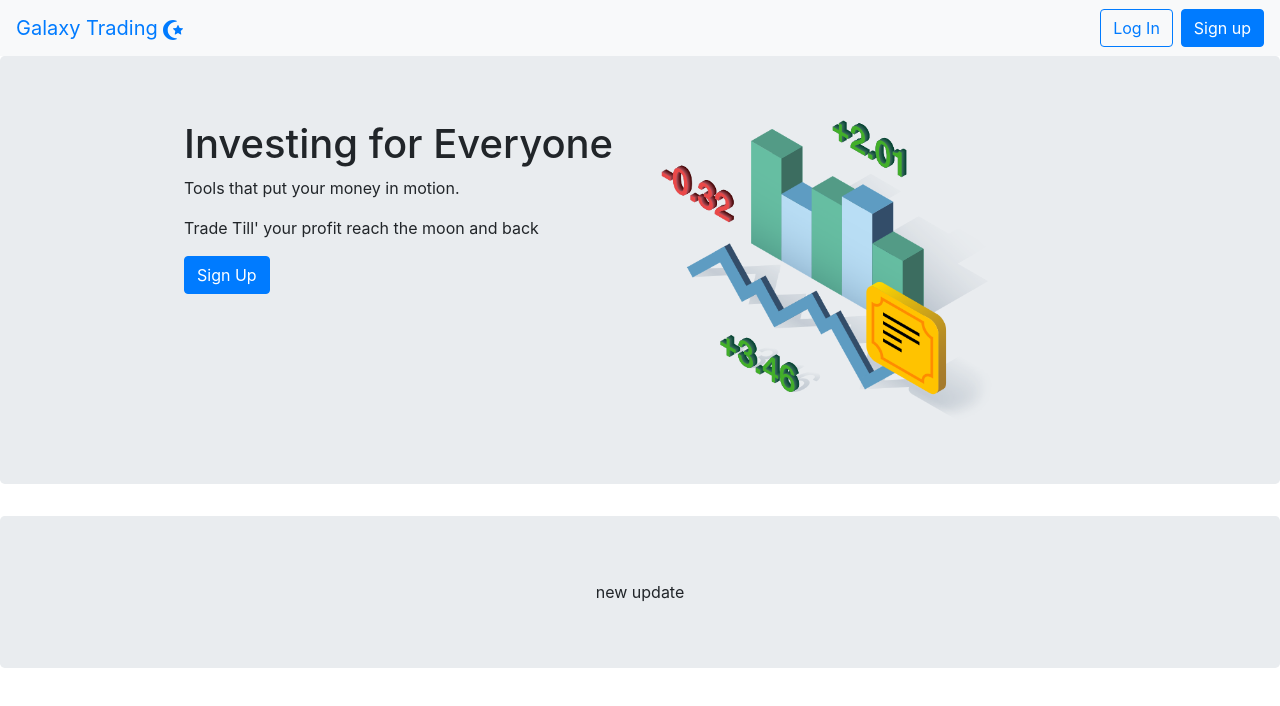
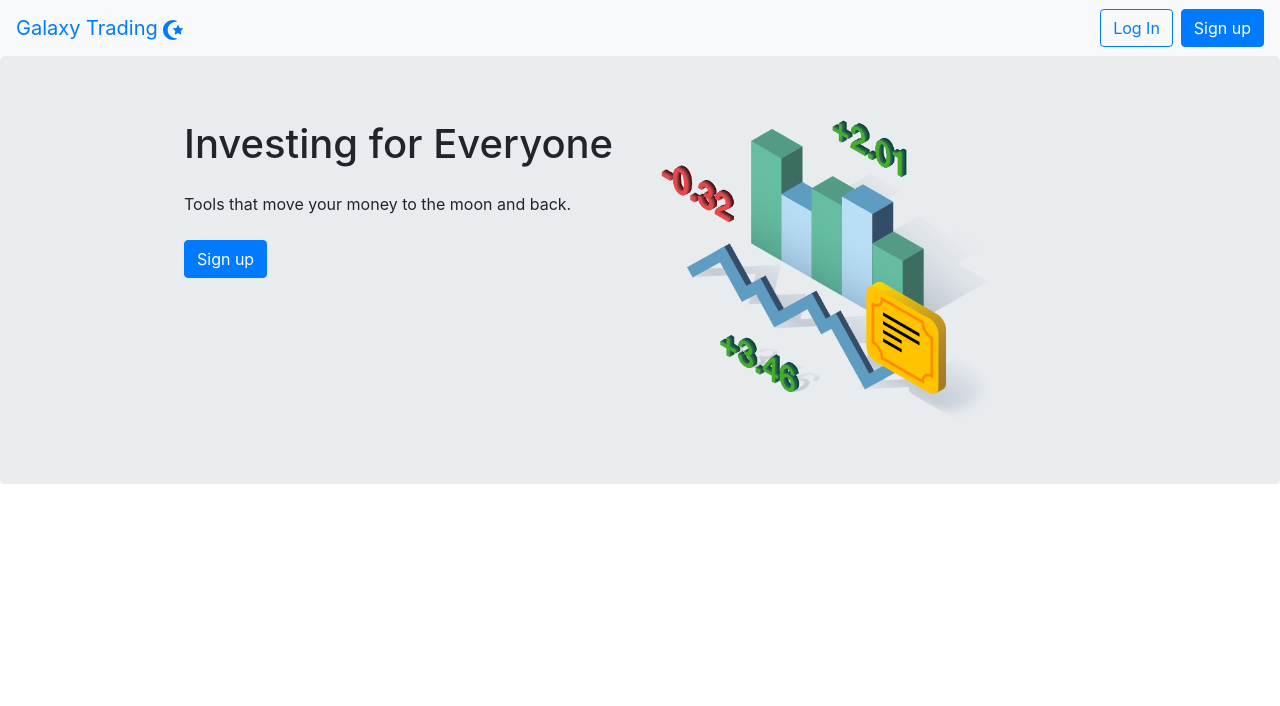
Before and after one commit to naamnamm/stock-app, a React (Create React App) app in the folder client/: page / in a window 1280 px wide. Shown: the top 706 px of the page. Built offline with nearby package versions, Linux system fonts and the light colour scheme; no server answers.

Commit message:
refactor

```diff
--- a/client/src/components/landing-page/LandingPage.js
+++ b/client/src/components/landing-page/LandingPage.js
@@ -28,10 +28,13 @@ const LandingPage = () => {
         <div className='w-75 mx-auto d-flex'>
           <div className='text-left mr-5'>
             <h1>Investing for Everyone</h1>
-            <p>Tools that put your money in motion.</p>
-            <p>Trade Till' your profit reach the moon and back</p>
+            <p className='my-4'>
+              Tools that move your money to the moon and back.
+            </p>
             <p>
-              <Button variant='primary'>Sign Up</Button>
+              <Button variant='primary' href='/signup'>
+                Sign up
+              </Button>
             </p>
           </div>
 
@@ -40,7 +43,6 @@ const LandingPage = () => {
           </div>
         </div>
       </Jumbotron>
-      <Jumbotron> new update</Jumbotron>
     </>
   );
 };
```
